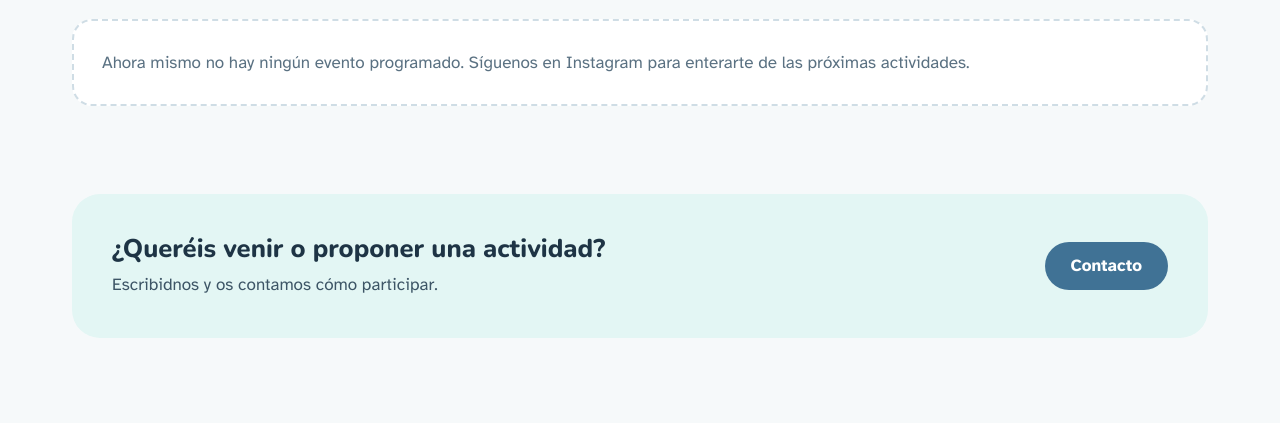
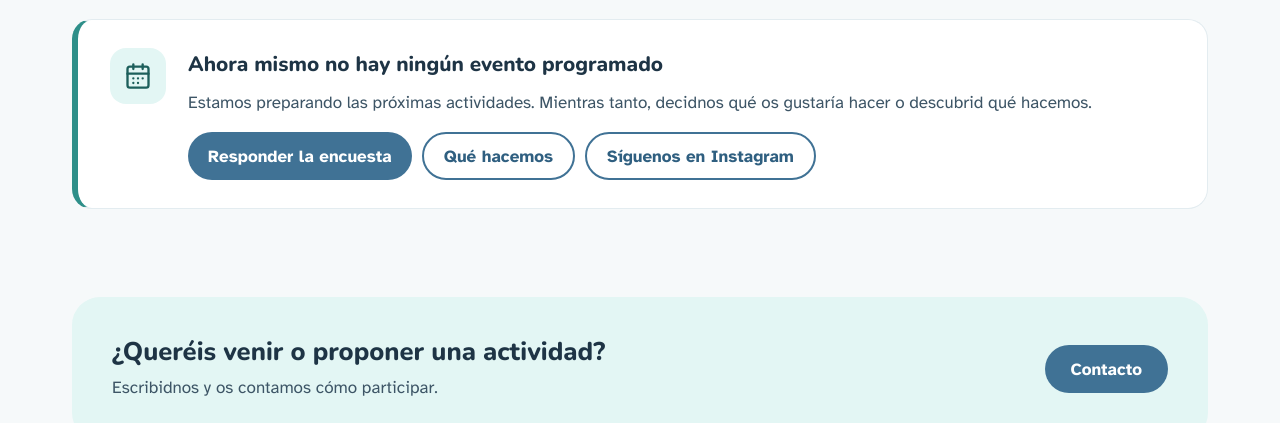
Before and after one commit to Nana-Asoc/WebNana, a plain HTML site: page eventos.html in a window 1280 px wide. Shown: the part 665-1088 px from the top of the page. Drawn offline with Linux system fonts and the light colour scheme.

Commit message:
Eventos: aviso sin eventos con propuestas; Colabora: textos de tarjetas equilibrados (ES y CA)
Co-Authored-By: Claude Opus 5.5 <noreply@anthropic.com>
Claude-Session: https://claude.ai/code/session_01Lj9Qz3HLvB6e1dR2ZL6pN6

```diff
--- a/eventos-web.js
+++ b/eventos-web.js
@@ -2,10 +2,14 @@
 (function(){
   var ca=(document.documentElement.lang||'es').indexOf('ca')===0,L=ca?'ca':'es';
   var T=ca?{
-    ver:'Més informació',ig:'Veure a Instagram',sinProx:'Ara mateix no hi ha cap esdeveniment programat. Segueix-nos a Instagram per assabentar-te de les properes activitats.',
+    ver:'Més informació',ig:'Veure a Instagram',sinProx:'Ara mateix no hi ha cap esdeveniment programat',
+    sinProxTxt:'Estem preparant les properes activitats. Mentrestant, digueu-nos què us agradaria fer o descobriu què fem.',
+    enlaces:[['que-fem.html#encuesta-actividades','Respondre l’enquesta','prim'],['que-fem.html','Què fem','sec'],['IG','Segueix-nos a Instagram','sec']],
     sinPas:'Aquí apareixeran els esdeveniments que ja hem fet.',todos:'Veure tots els esdeveniments →',proximo:'Proper esdeveniment'
   }:{
-    ver:'Más información',ig:'Ver en Instagram',sinProx:'Ahora mismo no hay ningún evento programado. Síguenos en Instagram para enterarte de las próximas actividades.',
+    ver:'Más información',ig:'Ver en Instagram',sinProx:'Ahora mismo no hay ningún evento programado',
+    sinProxTxt:'Estamos preparando las próximas actividades. Mientras tanto, decidnos qué os gustaría hacer o descubrid qué hacemos.',
+    enlaces:[['que-hacemos.html#encuesta-actividades','Responder la encuesta','prim'],['que-hacemos.html','Qué hacemos','sec'],['IG','Síguenos en Instagram','sec']],
     sinPas:'Aquí aparecerán los eventos que ya hemos hecho.',todos:'Ver todos los eventos →',proximo:'Próximo evento'
   };
   var lista=(window.NANA_EVENTOS||[]).filter(function(e){return e&&e.fecha;});
@@ -40,10 +44,22 @@
     if(enlace){var a=el('a','evento-enlace',/^https:\/\/(www\.)?instagram\.com\//i.test(enlace)?T.ig:T.ver);a.href=enlace;a.target='_blank';a.rel='noopener';cu.appendChild(a);}
     c.appendChild(cu);return c;
   }
+  var ICONO_CAL='<svg width="28" height="28" viewBox="0 0 24 24" fill="none" stroke="#1D5F5B" stroke-width="2" stroke-linecap="round" stroke-linejoin="round"><rect x="3" y="4" width="18" height="18" rx="2"></rect><path d="M16 2v4M8 2v4M3 10h18M8 14h.01M12 14h.01M16 14h.01M8 18h.01M12 18h.01"></path></svg>';
+  function vacioProximos(){
+    var c=el('div','eventos-vacio vacio-rico');
+    var ic=el('span','vacio-icono');ic.setAttribute('aria-hidden','true');ic.innerHTML=ICONO_CAL;c.appendChild(ic);
+    var tx=el('div','vacio-texto');tx.appendChild(el('strong','',T.sinProx));tx.appendChild(el('p','',T.sinProxTxt));
+    var bs=el('div','vacio-botones');
+    T.enlaces.forEach(function(x){
+      var href=x[0]==='IG'?urlSegura(window.NANA_INSTAGRAM):x[0];if(!href)return;
+      var a=el('a','vacio-'+x[2],x[1]);a.href=href;if(x[0]==='IG'){a.target='_blank';a.rel='noopener';}bs.appendChild(a);
+    });
+    tx.appendChild(bs);c.appendChild(tx);return c;
+  }
   function pintar(id,arr,vacio,pasado){
     var cont=document.getElementById(id);if(!cont)return;
     cont.innerHTML='';
-    if(!arr.length){cont.appendChild(el('p','eventos-vacio',vacio));return;}
+    if(!arr.length){cont.appendChild(id==='lista-proximos'?vacioProximos():el('p','eventos-vacio',vacio));return;}
     arr.forEach(function(e){cont.appendChild(tarjeta(e,pasado));});
   }
   pintar('lista-proximos',proximos,T.sinProx,false);
--- a/eventos.html
+++ b/eventos.html
@@ -213,6 +213,18 @@ a.tarjeta:hover{border-color:#8ED8D3;box-shadow:0 6px 20px rgba(30,52,69,.08);co
 <style>.hero-pagina-flex > .wrap{display:flex !important}.hero-pagina .hero-badge{background:#FFFFFF !important}</style>
 <style>.hero-pagina + section{padding-top:48px !important}@media (max-width:720px){.hero-pagina + section{padding-top:36px !important}}</style>
 <style>#bloque-pasados[hidden] + .cta-pagina{padding-top:48px !important}</style>
+<style>
+.vacio-rico{display:flex;gap:22px;align-items:flex-start;border-style:solid !important;border-width:1px !important;border-color:#E3ECF0 !important;border-left:6px solid #2E8F89 !important;padding:28px 32px !important;color:#1E3445 !important}
+.vacio-icono{flex:none;width:56px;height:56px;border-radius:16px;background:#E3F6F4;display:flex;align-items:center;justify-content:center;font-size:1.6rem}
+.vacio-texto{display:flex;flex-direction:column;gap:8px}
+.vacio-texto strong{font-family:Nunito,sans-serif;font-weight:800;font-size:1.3rem}
+.vacio-texto p{margin:0;color:#3D5566}
+.vacio-botones{display:flex;flex-wrap:wrap;gap:10px;margin-top:8px}
+.vacio-botones a{display:inline-flex;align-items:center;min-height:44px;padding:0 20px;border-radius:999px;font-weight:700;text-decoration:none}
+.vacio-prim{background:#407295;color:#FFFFFF}
+.vacio-sec{background:#FFFFFF;color:#2F5F80;border:2px solid #407295}
+@media (max-width:720px){.vacio-rico{flex-direction:column;padding:22px !important}}
+</style>
 </head>
 <body>
 <div style="font-family: 'Atkinson Hyperlegible', system-ui, sans-serif; color: #1E3445; background: #F6F9FA; font-size: 1.0625rem; line-height: 1.6">
```
Also changed, not shown: col-labora.html (+5 -5 lines), colabora.html (+5 -5 lines), esdeveniments.html (+12 -0 lines).
